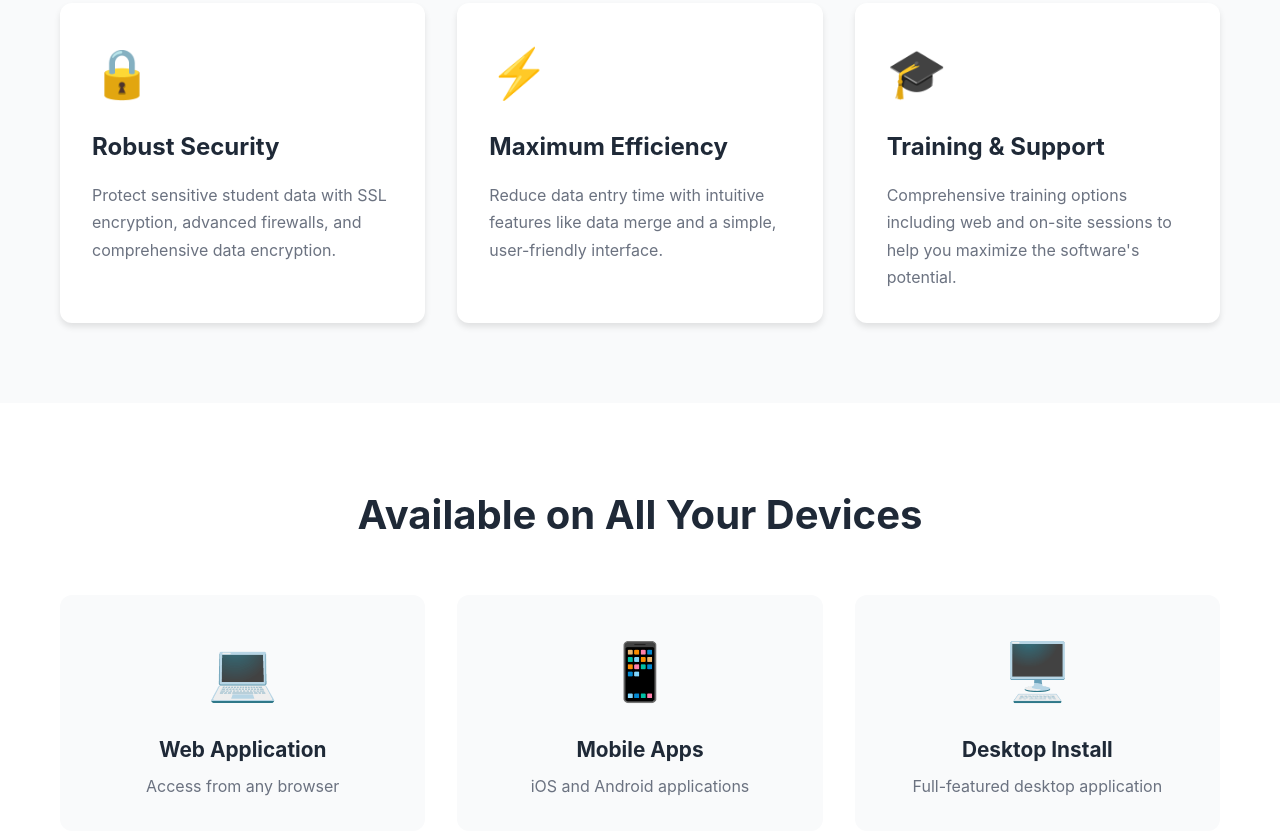
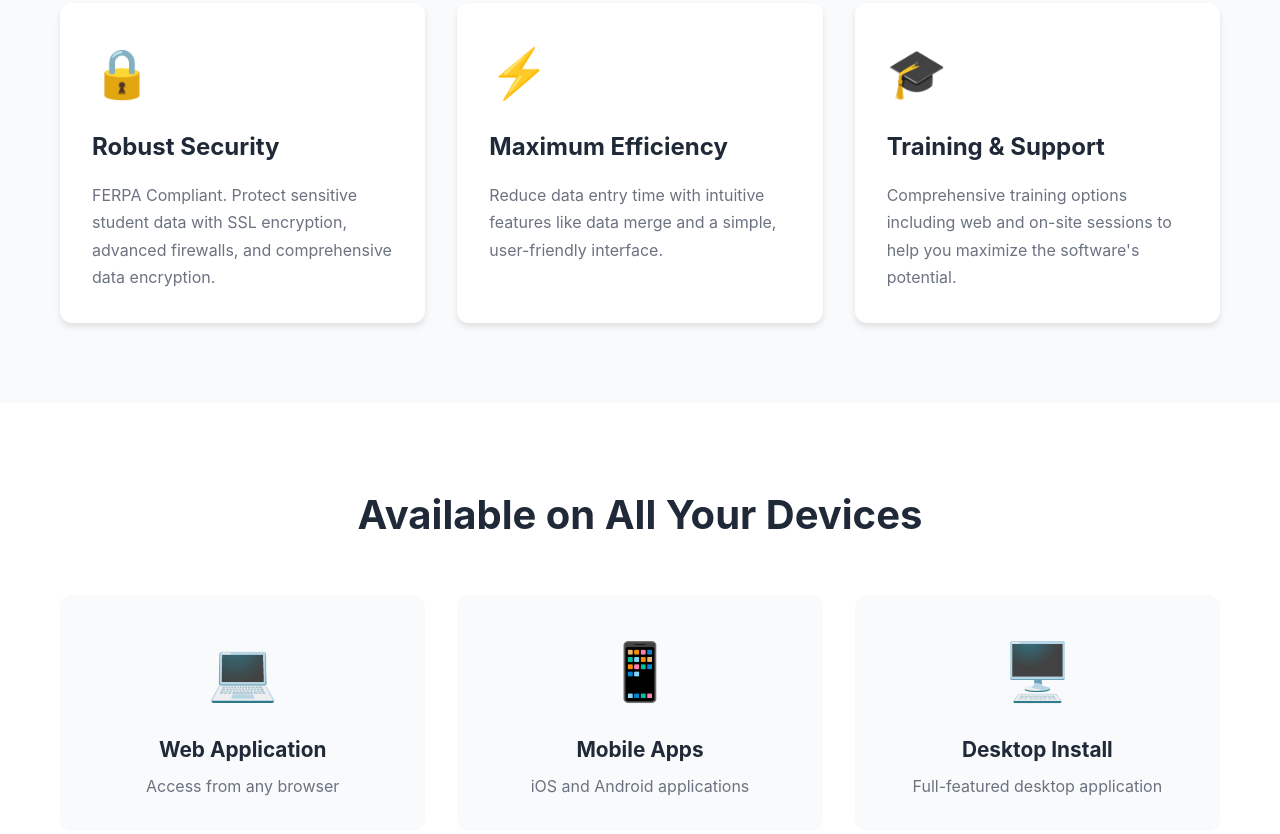
Before and after one commit to wyat2/wyat2.github.io, a plain HTML site: page index.html in a window 1280 px wide. Shown: the part 1199-2033 px from the top of the page. Drawn offline with Linux system fonts and the light colour scheme.

```diff
--- a/index.html
+++ b/index.html
@@ -74,7 +74,7 @@
                 <div class="feature-card">
                     <div class="feature-icon">🔒</div>
                     <h3>Robust Security</h3>
-                    <p>Protect sensitive student data with SSL encryption, advanced firewalls, and comprehensive data encryption.</p>
+                    <p>FERPA Compliant. Protect sensitive student data with SSL encryption, advanced firewalls, and comprehensive data encryption.</p>
                 </div>
 
                 <div class="feature-card">
```
